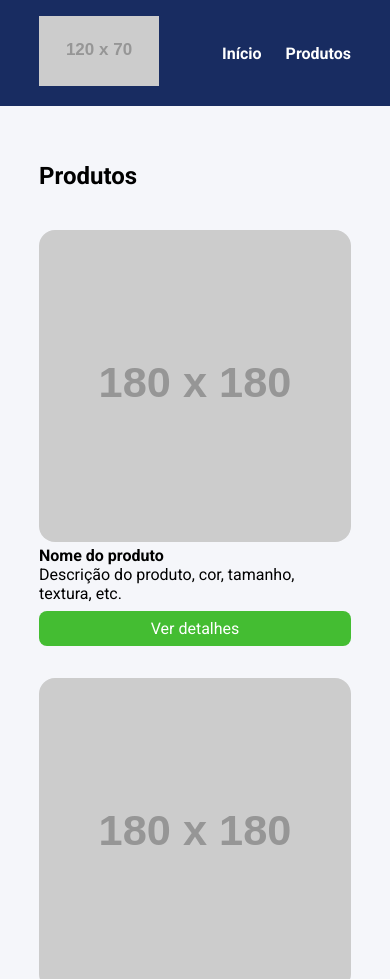
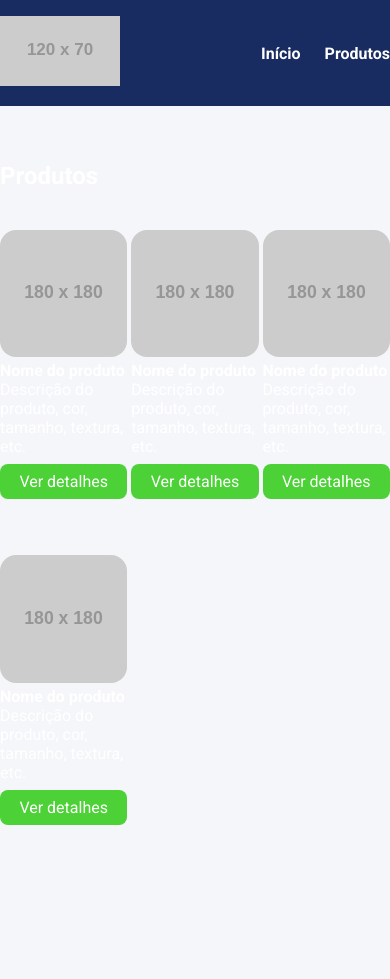
Before and after one commit to nanzinx/exercicio_less, a website: page index.html in a window 390 px wide. Shown: the top 979 px of the page. After the commit the page ends 889 px from the top, so only its background shows below. Drawn offline with nearby package versions, Linux system fonts and the light colour scheme; files that its build step writes are made by us from their sources; placeholder pictures from the web are drawn by us.

Commit message:
finalizando o exercicio

```diff
--- a/index.html
+++ b/index.html
@@ -31,7 +31,7 @@
     <section>
         <div class="container">
             <h2>Produtos</h2>
-            <ul class="products">
+            <ul class="product">
                 <li class="product-item">
                     <img src="https://via.placeholder.com/180x180" />
                     <h4>Nome do produto</h4>
--- a/package.json
+++ b/package.json
@@ -4,6 +4,7 @@
   "description": "",
   "main": "index.js",
   "scripts": {
+    "less": "less-watch-compiler ./src/styles/ ./build/styles/ main.less",
     "test": "echo \"Error: no test specified\" && exit 1"
   },
   "author": "",
--- /dev/null
+++ b/src/styles/main.less
@@ -0,0 +1,106 @@
+@import "mapas.less";
+
+@breakpointMobile: ~"(max-width: 767px)";
+@breakpointTablet: ~"(min-width: 768px) and (max-width: 1023px)";
+
+* {
+    margin: 0;
+    padding: 0;
+    box-sizing: border-box;
+    font-family: 'Roboto' , sans-serif;
+}
+
+body {
+    background-color: #colors[backgroundColor];
+    color: #colors[textColor];
+}
+
+li {
+    list-style: none;
+}
+
+.container {
+    max-width: 1024px;
+    width: 100%;
+    margin: 0 auto;
+
+    @media @breakpointTablet {
+        max-width: 80%;
+
+        .products {
+            grid-template-columns: repeat(2, 48.5%);
+            column-gap: 3%;
+        }
+    }
+
+    @media @breakpointMobile {
+        .products {
+            display: block;
+        }
+
+        .product-item  {
+            margin-bottom: 32px;
+        }
+    }
+}
+
+header {
+    background-color: #colors[headerColor];
+    position: sticky;
+    top: 0;
+    left: 0;
+
+    .container {
+        display: flex;
+        justify-content: space-between;
+        align-items: center;
+        padding: 16px 0;
+    }
+}
+
+.menu {
+    display: flex;
+
+    li {
+        font-weight: bold;
+        margin-left: 24px;
+        a {
+            color: #colors[textColor];
+            text-decoration: none;
+        }
+    }
+}
+
+section {
+    padding: 56px 0;
+}
+
+.product {
+    margin-top: 40px;
+    display: grid;
+    grid-template-columns: repeat(3, 32.66%);
+    column-gap: 1%;
+    row-gap: 4%;
+    width: 100%;
+
+    &-item{
+        img {
+            width: 100%;
+            border-radius: 16px;
+        }
+    }
+
+    &-button {
+        display: block;
+        background-color: #colors[buttonColor];
+        color: #colors[textColor];
+        text-align: center;
+        padding: 8px 0;
+        border-radius: 8px;
+        margin-top: 8px;
+        text-decoration: none;
+        &-hover {
+            background-color: #colors[buttonColor]
+        }
+    }
+}
--- /dev/null
+++ b/src/styles/mapas.less
@@ -0,0 +1,6 @@
+#colors() {
+    backgroundColor: #f5f6fa;
+    buttonColor: #4cd137;
+    textColor: #fff;
+    headerColor: #182C61;
+}
--- /dev/null
+++ b/src/styles/variaveis.less
@@ -0,0 +1,4 @@
+@corDeFundo: #f5f6fa;
+@corDosBotoes: #4cd137;
+@corDoTexto: #fff;
+@corDoHeader: #182C61;
```
Also changed, not shown: build/styles/main.css (added), build/styles/styles.css (deleted).
